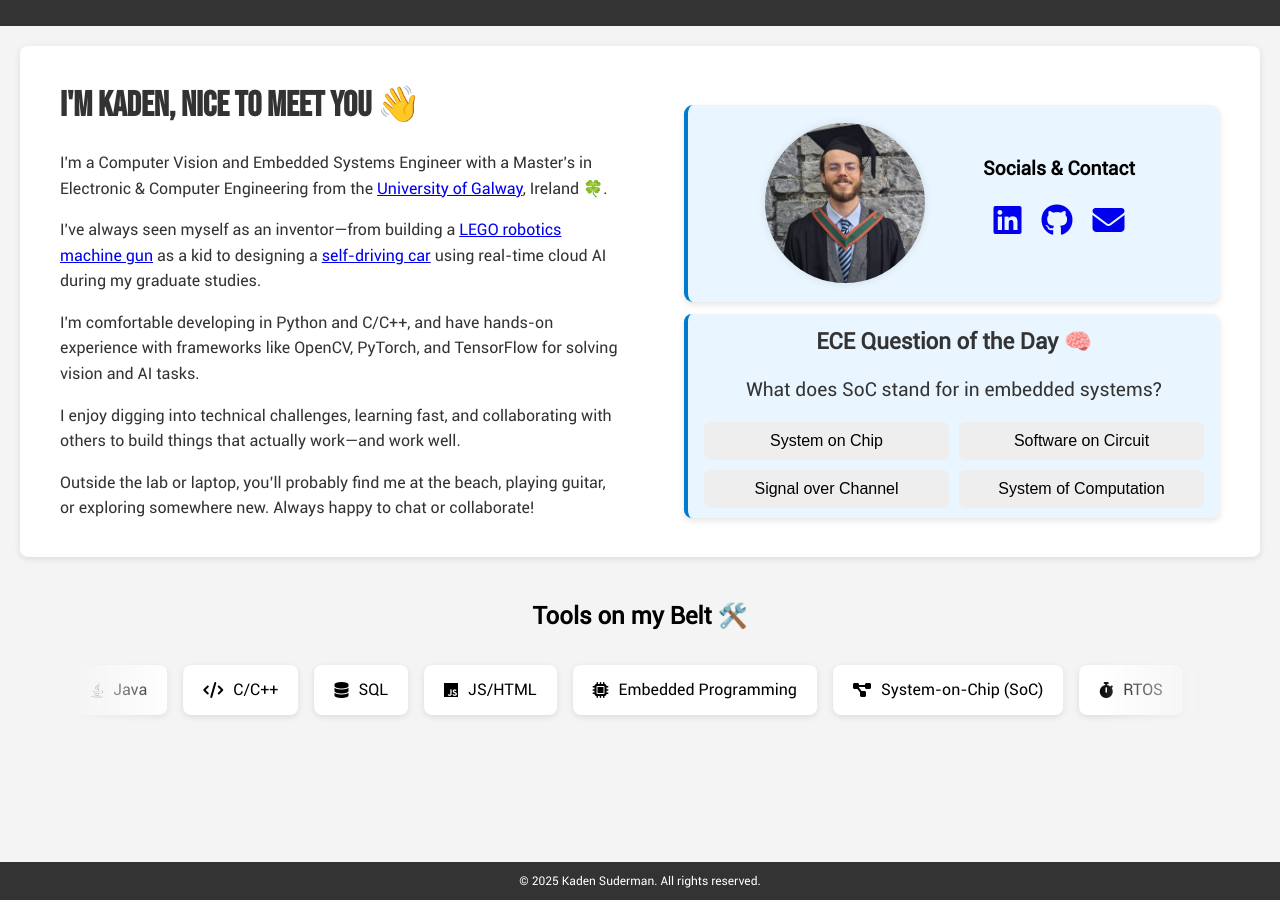
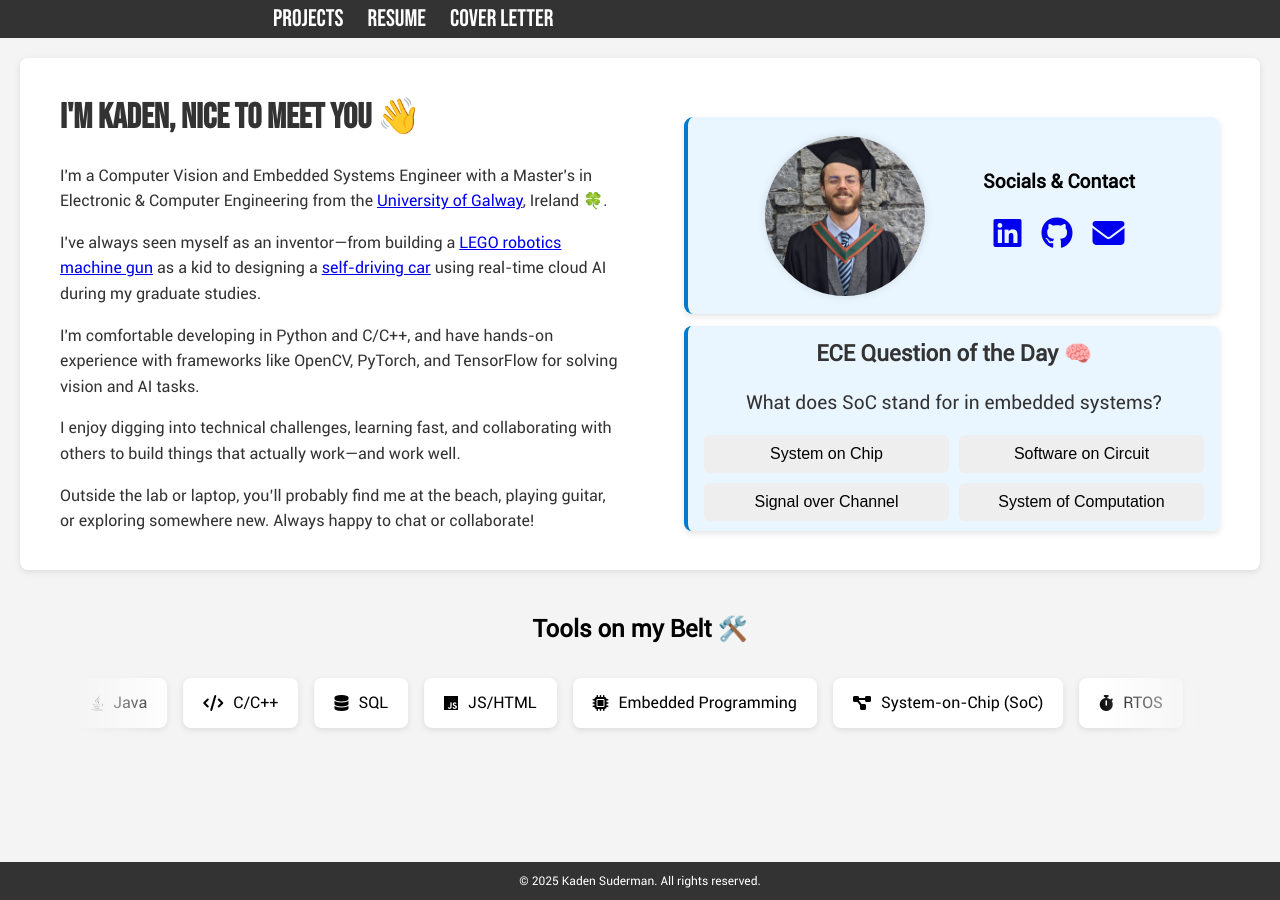
Before and after one commit to superKabe/superKabe.github.io, a Jekyll site: the page index.html, which Jekyll copies as it is, in a window 1280 px wide. Built offline with Jekyll 4.4.1, drawn with Linux system fonts in a browser that asks for light colours.

Commit message:
Links updated

```diff
--- a/index.html
+++ b/index.html
@@ -14,9 +14,9 @@
         <nav>
             <ul>
                 <li><a></a></li>
-                <!-- <li><a href="#about" class="bebas-links">About Me</a></li> -->
-                <!-- <li><a href="projects.html" class="bebas-links">Projects</a></li> -->
-                <!-- <li><a href="#contact" class="bebas-links">Contact</a></li> -->
+                <li><a href="" class="bebas-links">Projects</a></li>
+                <li><a href="img\about\Kaden_Suderman_resume.pdf" class="bebas-links">Resume</a></li>
+                <li><a href="img\about\Kaden_Suderman_CoverLetter.pdf" class="bebas-links">Cover Letter</a></li>
             </ul>
         </nav>
     </header>
```
Also changed, not shown: 2 other files.
